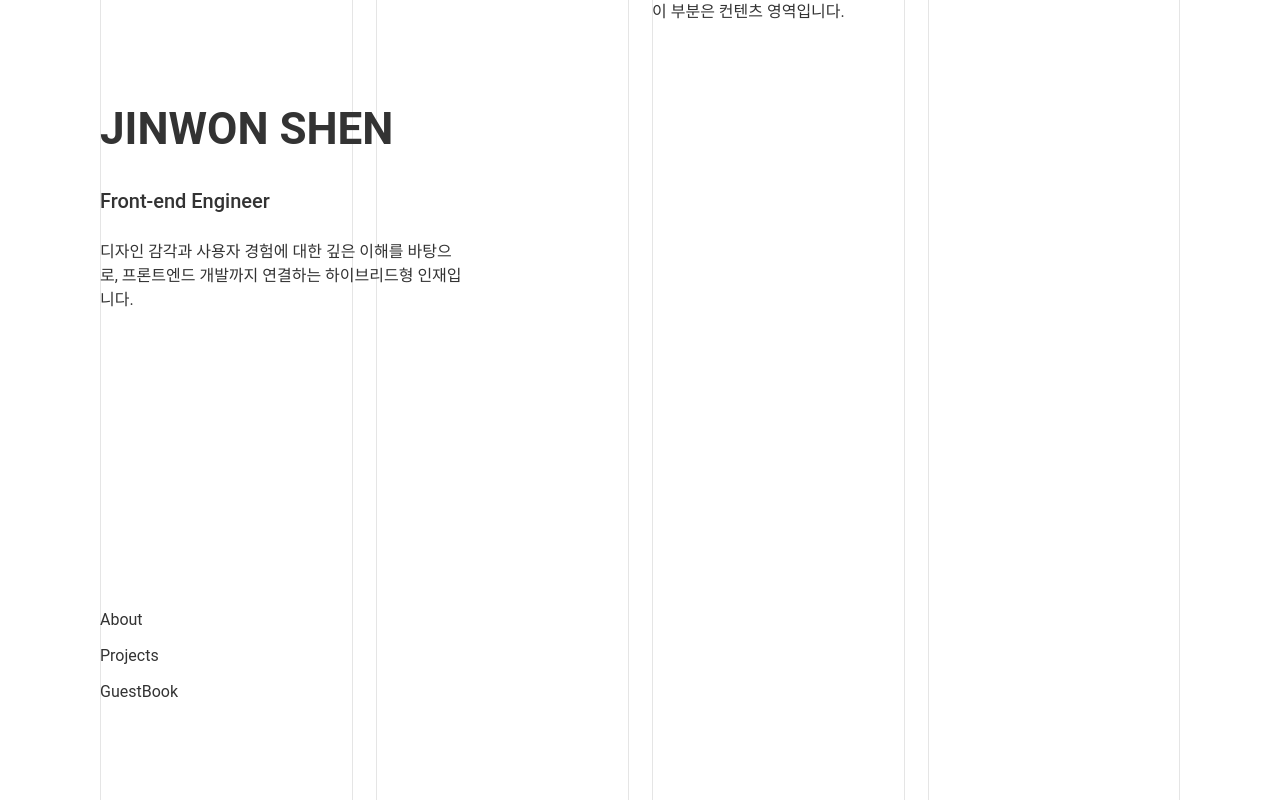
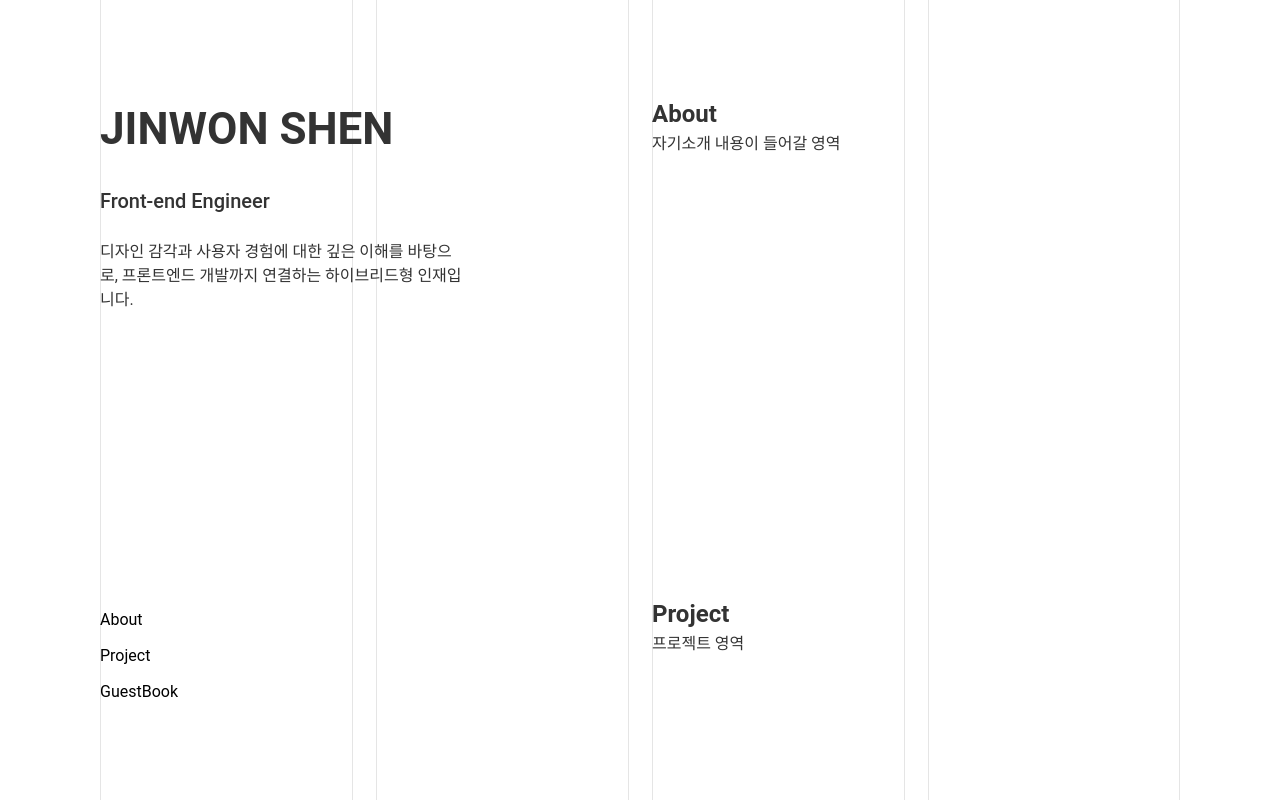
Before and after one commit to JinwonShen/2025_portfolio, a Next.js app: page / in a window 1280 px wide. Shown: the top 802 px of the page. Built offline with nearby package versions, Linux system fonts and the light colour scheme.

Commit message:
Header.tsx 코드 구조 개선 및 메뉴 반복 처리

```diff
--- a/src/app/layout.module.scss
+++ b/src/app/layout.module.scss
@@ -3,7 +3,8 @@
   width: 100%;
   max-width: 1080px;
   margin: 0 auto;
-  height: 100%;
+  height: 100vh;
+  z-index: 10000;
 
   background-image:
   repeating-linear-gradient(
--- a/src/app/page.module.scss
+++ b/src/app/page.module.scss
@@ -4,4 +4,19 @@
   width: 100%;
   max-width: 528px;
   height: 100%;
+
+  .about {
+    padding-top: 96px;
+    height: 500px;
+  }
+
+  .project {
+    padding-top: 96px;
+    height: 500px;
+  }
+
+  .guestbook {
+    padding-top: 96px;
+    height: 500px;
+  }
 }
--- a/src/app/page.tsx
+++ b/src/app/page.tsx
@@ -2,8 +2,19 @@ import styles from './page.module.scss'
 
 export default function Home() {
   return (
-    <section className={styles.container}>
-      이 부분은 컨텐츠 영역입니다.
-    </section>
+    <div className={styles.container}>
+      <section id="about" className={styles.about}>
+        <h2>About</h2>
+        <p>자기소개 내용이 들어갈 영역</p>
+      </section>
+      <section id="project" className={styles.project}>
+        <h2>Project</h2>
+        <p>프로젝트 영역</p>
+      </section>
+      <section id="guestbook" className={styles.guestbook}>
+        <h2>GuestBook</h2>
+        <p>방명록 !</p>
+      </section>
+    </div>
   );
 }
--- a/src/components/Header/Header.module.scss
+++ b/src/components/Header/Header.module.scss
@@ -29,10 +29,34 @@
     }
   }
 
-  nav {
+  .menu {
     bottom: 96px;
     display: flex;
     flex-direction: column;
     gap: 12px;
+
+    .menuItem {
+      position: relative;
+
+      &:hover button {
+        font-weight: 500;
+      }
+
+      .more {
+        position: absolute;
+        padding-left: 12px;
+        opacity: 0;
+        transition: opacity 0.3s;
+        white-space: nowrap;
+      }
+
+      &:hover .more {
+        opacity: 0.5;
+      }
+
+      &.active .more {
+        opacity: 0.5;
+      }
+    }
   }
 }
--- a/src/components/Header/Header.tsx
+++ b/src/components/Header/Header.tsx
@@ -1,7 +1,27 @@
+'use client'
 import Link from 'next/link';
 import styles from './Header.module.scss';
+import { useState } from 'react';
 
 export default function Header() {
+  const [activeMenu, setActiveMenu] = useState<string | null>(null)
+
+  const handleScrollTo = (id: string) => {
+    const el = document.getElementById(id)
+    if (!el) return
+    el.scrollIntoView({ behavior: 'smooth' })
+  }
+
+  const handleClickMenu = (id: string) => {
+    if (activeMenu === id) {
+      setActiveMenu(null)
+    } else {
+      setActiveMenu(id)
+    }
+
+    handleScrollTo(id)
+  }
+
   return (
     <header className={styles.header}>
       <div className={styles.titleContainer}>
@@ -18,17 +38,23 @@ export default function Header() {
         프론트엔드 개발까지 연결하는 하이브리드형 인재입니다.
         </p>
       </div>
-      <nav>
-        <li>
-          <Link href="/about">About</Link>
-        </li>
-        <li>
-          <Link href="/projects">Projects</Link>
-        </li>
-        <li>
-          <Link href="/guestbook">GuestBook</Link>
-        </li>
-      </nav>
+      <ul className={styles.menu}>
+        {[
+          { id: 'about', label: 'About' },
+          { id: 'project', label: 'Project' },
+          { id: 'guestbook', label: 'GuestBook' },
+        ].map((menu) => (
+          <li
+            key={menu.id}
+            className={`${styles.menuItem} ${activeMenu === menu.id ? styles.active : ''}`}
+          >
+            <button type="button" onClick={() => handleClickMenu(menu.id)}>
+              {menu.label}
+            </button>
+            <Link href={`/${menu.id}`} className={styles.more}>more +</Link>
+          </li>
+        ))}
+      </ul>
     </header>
   );
 }
```
